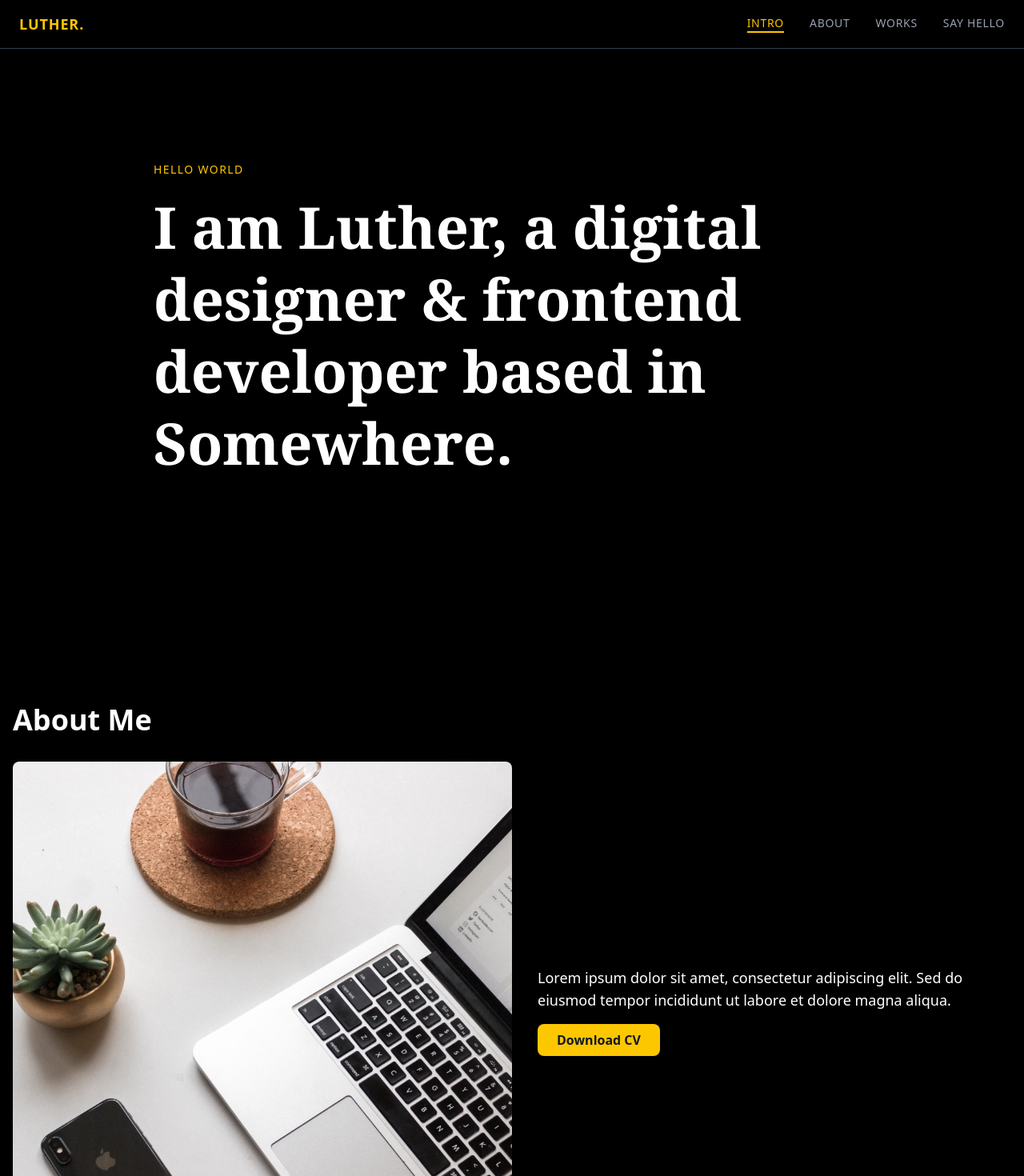
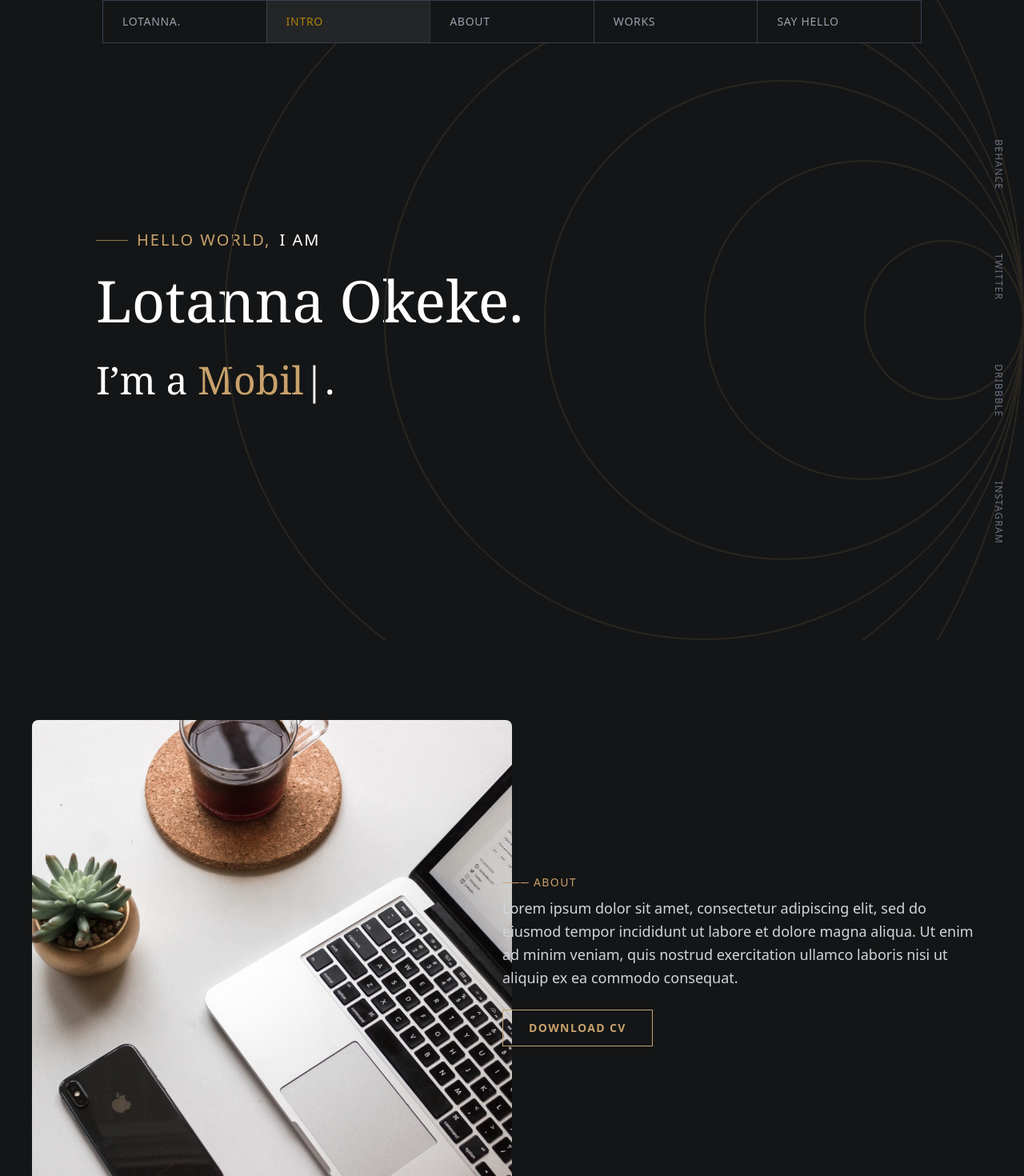
Before and after one commit to lotanna-okeke/my-portfolio, a React (Vite) app in the folder my-portfolio/: page / in a window 1280 px wide. Before the commit this address led to /#intro. Shown: the top 1470 px of the page at 80% size. Built offline with nearby package versions, Linux system fonts and the light colour scheme.

Commit message:
Intro page and Navigation page fully completed

```diff
--- a/my-portfolio/src/App.jsx
+++ b/my-portfolio/src/App.jsx
@@ -1,4 +1,5 @@
 import React from "react";
+import { motion } from "framer-motion";
 import Navigation from "./components/Navigation";
 import Intro from "./sections/Intro";
 import About from "./sections/About";
@@ -7,8 +8,18 @@ import About from "./sections/About";
 
 function App() {
   return (
-    <div className="bg-black text-white">
-      <Navigation />
+    <div className="bg-[#141516] text-white">
+      <motion.div
+        initial={{ opacity: 0, y: 0, x:0 }}
+        animate={{ opacity: 1, y: 0, x:0 }}
+        transition={{ duration: 1}}
+        className="max-w-4xl"
+      >
+        <div>
+          <Navigation />
+        </div>
+      </motion.div>
+
       <main>
         <Intro />
         <About />
--- a/my-portfolio/src/assets/assests.js
+++ b/my-portfolio/src/assets/assests.js
@@ -1,5 +1,10 @@
 import dummyPic from './contact_img.png'
+// import
 
 export const assests = {
     dummyPic,
 }
+
+export const colors = {
+    primary: '##C8A26B',
+}
--- a/my-portfolio/src/components/Navigation.jsx
+++ b/my-portfolio/src/components/Navigation.jsx
@@ -1,8 +1,9 @@
 import React, { useEffect, useState } from "react";
-import { Link } from "react-scroll";
+import { Link as ScrollLink } from "react-scroll";
 
 function Navigation() {
   const navLinks = [
+    { name: "LOTANNA.", to: "intro", refresh: true },
     { name: "INTRO", to: "intro" },
     { name: "ABOUT", to: "about" },
     { name: "WORKS", to: "works" },
@@ -30,49 +31,48 @@ function Navigation() {
     };
 
     window.addEventListener("scroll", handleScroll);
-    handleScroll(); // Run on initial load
+    handleScroll();
     return () => window.removeEventListener("scroll", handleScroll);
   }, []);
 
   return (
-    <nav className="fixed top-0 left-0 w-full bg-black z-50 border-b border-gray-700">
-      <div className="max-w-7xl mx-auto px-6 py-4 flex items-center justify-between">
-        {/* Logo (Refresh Page) */}
-        <div className="text-yellow-400 text-lg font-semibold uppercase tracking-wider cursor-pointer">
-          <Link
-            to="intro"
-            smooth={true}
-            duration={500}
-            className="cursor-pointer"
-          >
-            LUTHER.
-          </Link>
-        </div>
-
-        {/* Navigation Links */}
-        <div className="flex space-x-8">
-          {navLinks.map((link) => (
-            <Link
-              key={link.name}
-              to={link.to}
-              smooth={true}
-              duration={300}
-              spy={true}
-              hashSpy={true}
-              isDynamic={true}
-              offset={-50}
-              className={`text-gray-400 text-sm uppercase tracking-wider cursor-pointer hover:text-white transition-all duration-300 ${
-                activeSection === link.to
-                  ? "text-yellow-400 border-b-2 border-yellow-400"
-                  : ""
-              }`}
+    <div className="fixed top-0 left-1/2 transform -translate-x-1/2 w-[90%] md:w-[80%] bg-[#141516] z-50 border border-gray-700 flex flex-col md:flex-row md:justify-center">
+      {navLinks.map((link, index) => (
+        <div
+          key={index}
+          className={`flex-1 py-4 text-gray-400 text-xs md:text-sm uppercase tracking-wider cursor-pointer transition-all duration-300 border-b md:border-b-0 md:border-r border-gray-700
+            ${
+              activeSection === link.to && !link.refresh
+                ? "bg-[#2c2c2d] text-yellow-500 opacity-70"
+                : "hover:text-white"
+            }
+            ${index === navLinks.length - 1 ? "md:border-r-0" : ""}`}
+          onClick={
+            link.refresh
+              ? () => {
+                  window.scrollTo(0, 0);
+                  setTimeout(() => window.location.reload(), 50);
+                }
+              : undefined
+          }
+        >
+          {link.refresh ? (
+            <span className="pl-6">{link.name}</span> //Making each navigation stay towards the left
+          ) : (
+            <div
+              onClick={() =>
+                document
+                  .getElementById(link.to)
+                  ?.scrollIntoView({ behavior: "smooth" })
+              }
+              className="pl-6"
             >
               {link.name}
-            </Link>
-          ))}
+            </div>
+          )}
         </div>
-      </div>
-    </nav>
+      ))}
+    </div>
   );
 }
 
--- a/my-portfolio/src/sections/About.jsx
+++ b/my-portfolio/src/sections/About.jsx
@@ -3,24 +3,32 @@ import { assests } from "../assets/assests";
 
 function About() {
   return (
-    <section id="about" className="min-h-screen py-20">
-      <div className="max-w-7xl mx-auto px-4">
-        <h2 className="text-4xl font-bold mb-8">About Me</h2>
-        <div className="flex flex-col md:flex-row items-center">
+    <section id="about" className="min-h-screen flex items-center relative px-10 bg-[#141516]">
+      <div className="max-w-7xl mx-auto flex items-center relative">
+
+        {/* Image - Takes 50% of the Screen */}
+        <div className="w-1/2 h-full left-0">
           <img
             src={assests.dummyPic}
             alt="Luther"
-            className="w-full md:w-1/2 rounded-lg mb-4 md:mb-0"
+            className="w-dvw h-full object-cover rounded-lg"
           />
-          <div className="md:ml-8">
-            <p className="text-lg mb-4">
-              Lorem ipsum dolor sit amet, consectetur adipiscing elit. Sed do
-              eiusmod tempor incididunt ut labore et dolore magna aliqua.
-            </p>
-            <button className="px-6 py-2 bg-yellow-400 text-gray-900 font-bold rounded-lg hover:bg-yellow-500 transition duration-300">
-              Download CV
-            </button>
-          </div>
+        </div>
+
+        {/* Text - Overlapping the Image Slightly */}
+        <div className="absolute left-[49%] w-1/2 text-white">
+          <h3 className="text-[#C8A26B] text-sm uppercase tracking-widest mb-2">
+            ─── About
+          </h3>
+          <p className="text-gray-300 text-lg leading-relaxed mb-6">
+            Lorem ipsum dolor sit amet, consectetur adipiscing elit, sed do
+            eiusmod tempor incididunt ut labore et dolore magna aliqua. Ut enim ad
+            minim veniam, quis nostrud exercitation ullamco laboris nisi ut aliquip
+            ex ea commodo consequat.
+          </p>
+          <button className="px-8 py-3 text-sm tracking-widest font-semibold text-[#C8A26B] border border-[#C8A26B] hover:bg-[#C8A26B] hover:text-black transition duration-300 uppercase">
+            Download CV
+          </button>
         </div>
       </div>
     </section>
--- a/my-portfolio/src/sections/Intro.jsx
+++ b/my-portfolio/src/sections/Intro.jsx
@@ -1,25 +1,132 @@
-import React from "react";
+import React, { useState, useEffect } from "react";
 import { motion } from "framer-motion";
 
+const careers = [
+  "Mobile Developer",
+  "Data Scientist",
+  "Web Developer",
+  "UI/UX Designer",
+];
+
 function Intro() {
+  const [careerIndex, setCareerIndex] = useState(0);
+  const [displayedText, setDisplayedText] = useState("");
+  const [isDeleting, setIsDeleting] = useState(false);
+  const [darkenedCircles, setDarkenedCircles] = useState(
+    new Array(6).fill(false)
+  );
+
+  useEffect(() => {
+    let timeout;
+    const currentCareer = careers[careerIndex];
+
+    if (isDeleting) {
+      timeout = setTimeout(() => {
+        setDisplayedText((prev) => prev.slice(0, -1));
+        if (displayedText === "") {
+          setIsDeleting(false);
+          setCareerIndex((prev) => (prev + 1) % careers.length);
+        }
+      }, 100);
+    } else {
+      timeout = setTimeout(() => {
+        setDisplayedText(currentCareer.slice(0, displayedText.length + 1));
+        if (displayedText === currentCareer) {
+          setTimeout(() => setIsDeleting(true), 2000);
+        }
+      }, 150);
+    }
+
+    return () => clearTimeout(timeout);
+  }, [displayedText, isDeleting, careerIndex]);
+
   return (
     <section
       id="intro"
-      className="min-h-screen flex items-center justify-center bg-black text-white relative px-6"
+      className="min-h-screen flex flex-col items-start justify-center relative px-10 overflow-hidden"
     >
+      {/* Intro Text */}
+      <motion.div
+        initial={{ opacity: 0, x: 100 }}
+        animate={{ opacity: 1, x: 0 }}
+        transition={{ duration: 1 }}
+        className="max-w-4xl"
+      >
+        <div className="ps-20">
+          <div className="flex items-center gap-[3px]">
+            <p className="w-8 md:w-10 h-[1px] bg-[#C8A26B] opacity-70"></p>
+            <p className="text-[#C8A26B] text-xl uppercase tracking-widest leading-none ps-2">
+              Hello World,
+            </p>
+            <p className="text-xl uppercase tracking-widest leading-none ps-2">
+              I am
+            </p>
+          </div>
+        </div>
+      </motion.div>
+
       <motion.div
         initial={{ opacity: 0, y: 50 }}
         animate={{ opacity: 1, y: 0 }}
-        transition={{ duration: 0.8 }}
-        className="max-w-4xl text-left"
+        transition={{ delay: 0.5, duration: 0.5 }}
+        className="max-w-4xl ps-20 mt-5"
       >
-        <p className="text-yellow-400 text-sm uppercase tracking-widest mb-4">
-          Hello World
-        </p>
-        <h1 className="text-5xl md:text-7xl font-serif font-bold leading-tight">
-          I am Luther, a digital designer & frontend developer based in
-          Somewhere.
+        <h1 className="text-5xl md:text-7xl font-serif leading-tight">
+          Lotanna Okeke.
+          <br />
+          <span className="text-5xl">
+            I’m a <span className="text-[#C8A26B]">{displayedText}</span>
+            <span className="blinking-cursor">|.</span>
+          </span>
         </h1>
+      </motion.div>
+
+      {/* Animated Semicircles */}
+      <div className="absolute right-0 top-1/2 transform -translate-y-1/2 flex flex-col items-end">
+        {[100, 200, 300, 400, 500, 800].map((size, index) => (
+          <motion.div
+            key={index}
+            initial={{ opacity: 0, scale: 0.8 }}
+            animate={{ opacity: 1, scale: 1 }}
+            transition={{ delay: 1 + index * 0.3, duration: 0.6 }}
+            onAnimationComplete={() => {
+              setTimeout(() => {
+                setDarkenedCircles((prev) => {
+                  const updatedCircles = [...prev];
+                  updatedCircles[index] = true;
+                  return updatedCircles;
+                });
+              }, 600);
+            }}
+            className="rounded-full" //Shape of the circles
+            style={{
+              width: `${size * 2}px`,
+              height: `${size * 2}px`,
+              borderBottom: "none",
+              position: "absolute",
+              right: "-10%",
+              top: `calc(50% - ${size}px)`,
+              border: `2px solid ${
+                darkenedCircles[index] ? "#2A2620" : "#C8A26B"
+              }`,
+              transition: "border-color 0.5s ease-in-out",
+            }}
+          ></motion.div>
+        ))}
+      </div>
+
+      {/* Social Media Links */}
+      <motion.div
+        initial={{ opacity: 0, x: 50 }}
+        animate={{ opacity: 1, x: 0 }}
+        transition={{ delay: 3.5, duration: 0.8 }}
+        className="absolute right-10 top-1/2 transform -translate-y-1/2 flex mt-70 space-y-4 text-gray-500 text-xs tracking-widest rotate-90 origin-right uppercase"
+      >
+        {["BEHANCE", "TWITTER", "DRIBBBLE", "INSTAGRAM"].map((site, index) => (
+          <a key={index} href="#" className="ms-20 hover:text-white transition">
+            {site}
+          </a>
+        ))}
       </motion.div>
     </section>
   );
```
Also changed, not shown: my-portfolio/src/assets/profile.jpeg (added).
